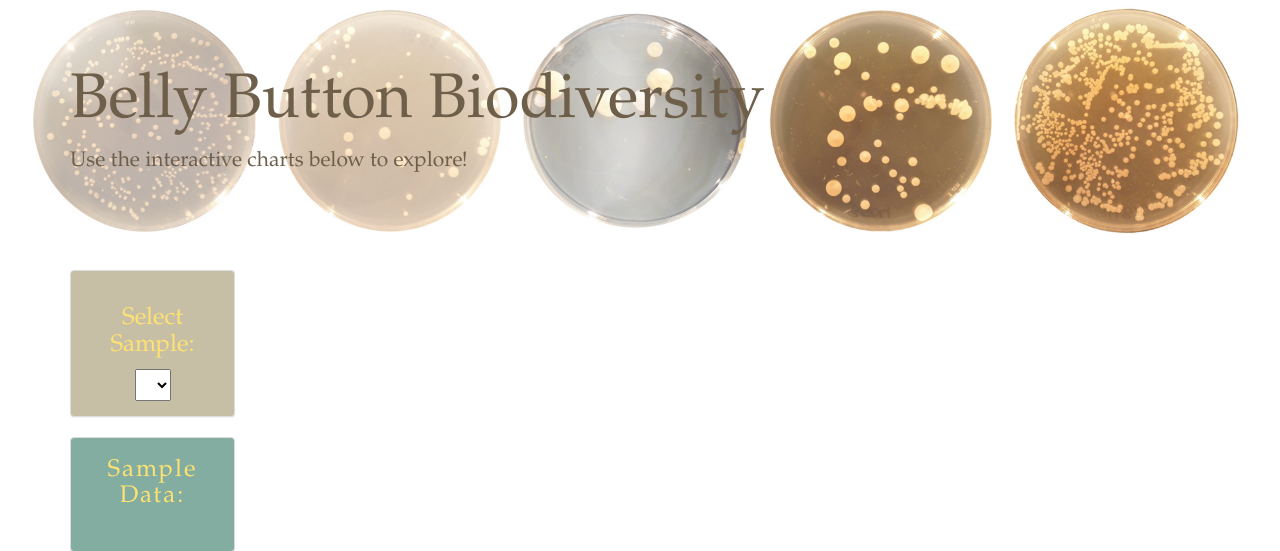
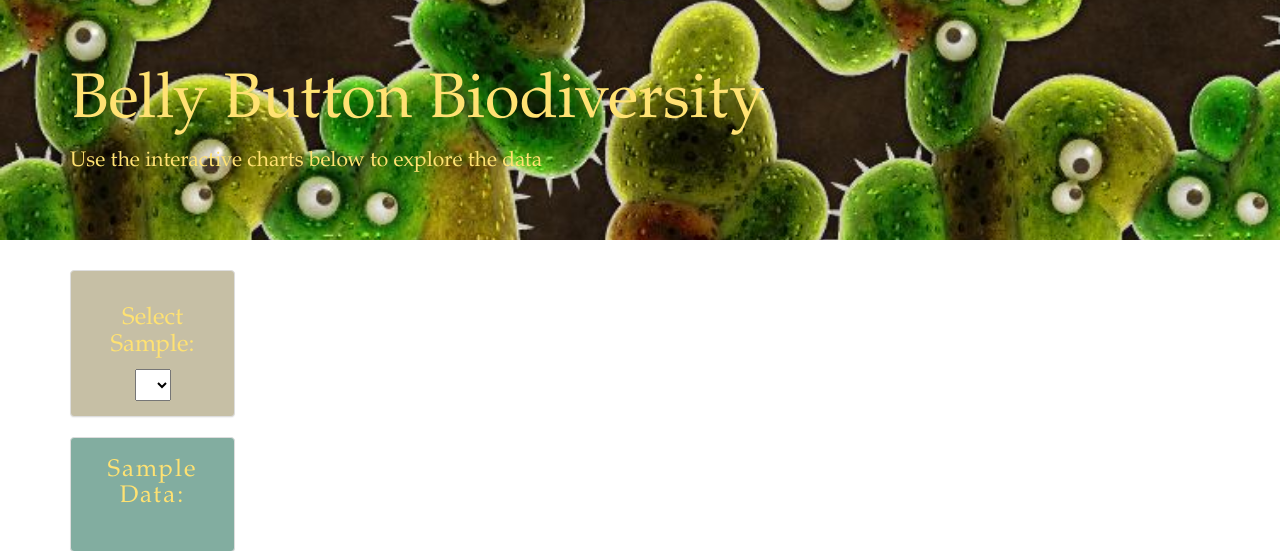
Before and after one commit to assiya303/BellyButtonDashboard, a Flask app: page / in a window 1280 px wide. Shown: the top 551 px of the page. Run offline with Flask 2, Linux system fonts and the light colour scheme; lists and menus that the app fills with data are empty; parts of the project's set-up code (start-up, migrations or seed data) failed here and were passed over; some libraries are stand-ins or nearby versions.

Commit message:
final upload

```diff
--- a/static/main.css
+++ b/static/main.css
@@ -1,7 +1,7 @@
 .jumbotron {
-	color: #6d5f4a;
+	color: #ffe272;
 	font-family: Garamond;
-	background-image: url("bellybuttonbiodiversity.png");
+	background-image: url("bellybuttonbiodiversity.jpg");
 	background-size: cover;
 	background-repeat: no-repeat;
 	background-position: center;
--- a/templates/index.html
+++ b/templates/index.html
@@ -3,7 +3,7 @@
 <head>
     <meta charset="utf-8" />
     <meta http-equiv="X-UA-Compatible" content="IE=edge">
-    <title>Belly-ve it!</title>
+    <title>Biodiversity</title>
     <meta name="viewport" content="width=device-width, initial-scale=1">
     <link rel="stylesheet" href="https://maxcdn.bootstrapcdn.com/bootstrap/3.3.7/css/bootstrap.min.css">
     <script src="https://ajax.googleapis.com/ajax/libs/jquery/3.3.1/jquery.min.js"></script>
@@ -15,7 +15,7 @@
 <body>
     <div class="jumbotron">
         <h1>Belly Button Biodiversity</h1>
-        <p>Use the interactive charts below to explore!</p>
+        <p>Use the interactive charts below to explore the data</p>
     </div>
     <div class="container">
         <div class="row">
```
Also changed, not shown: static/bellybuttonbiodiversity.jpg (added), static/bellybuttonbiodiversity.png (deleted).
